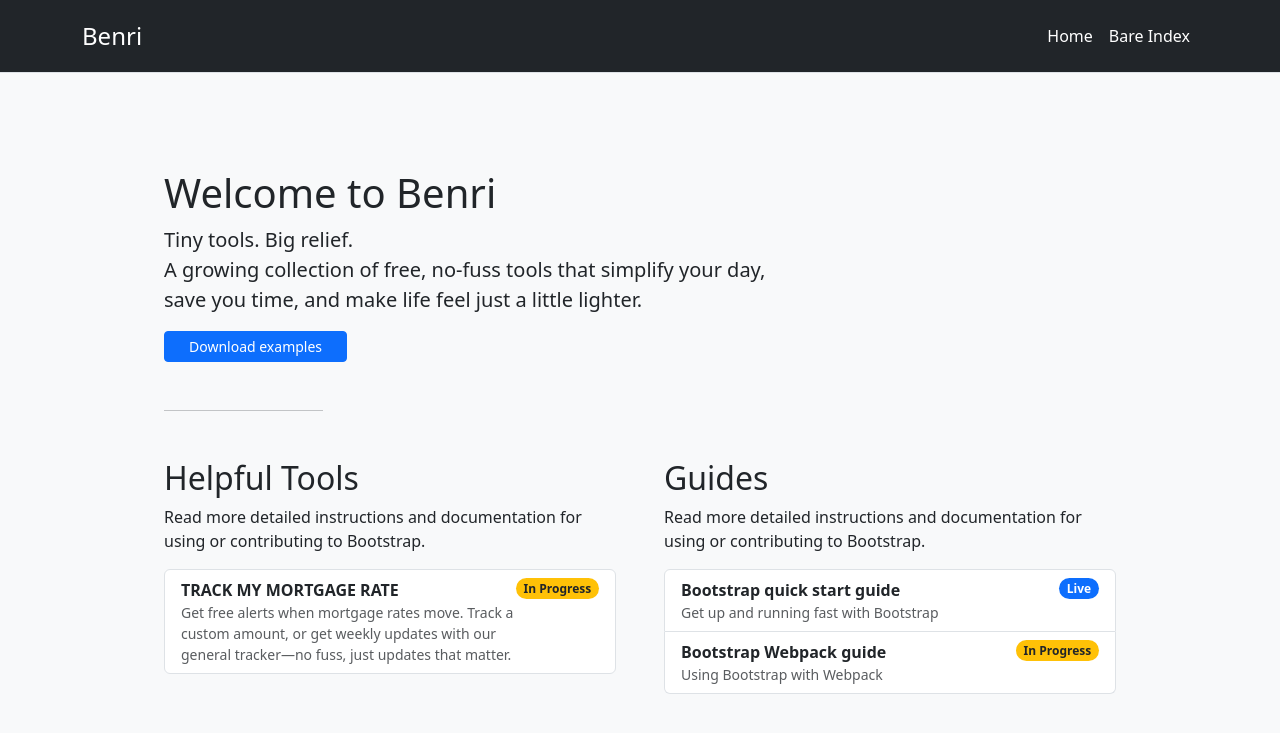
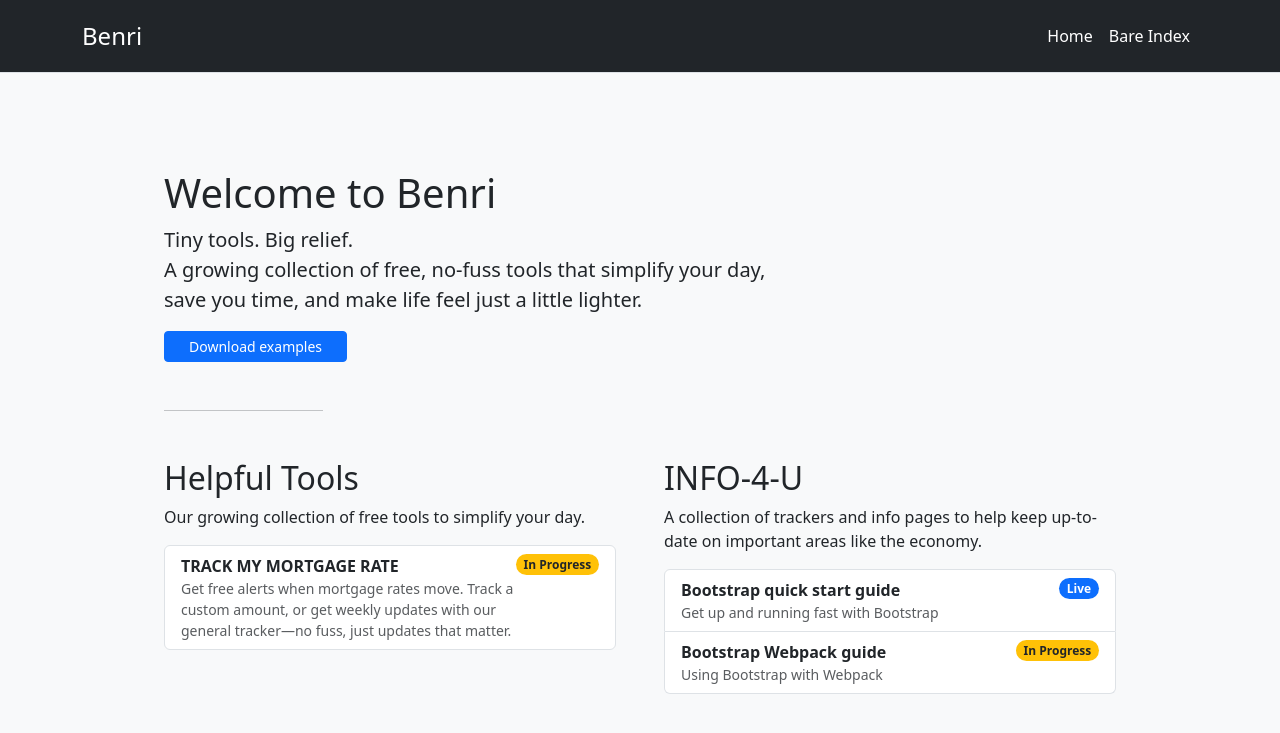
Before and after one commit to RixGpt/benri, a Jekyll site: the page built from index.md, in a window 1280 px wide. Shown: the top 733 px of the page. Built offline with Jekyll 4.4.1, drawn with Linux system fonts in a browser that asks for light colours.

Commit message:
Update index.md

```diff
--- a/index.md
+++ b/index.md
@@ -17,7 +17,7 @@ title: Welcome to Benri
     <div class="row g-5">
       <div class="col-md-6">
         <h2>Helpful Tools</h2>
-        <p>Read more detailed instructions and documentation for using or contributing to Bootstrap.</p>
+        <p>Our growing collection of free tools to simplify your day.</p>
         <div class="list-group">
           <a href="/docs/5.0/getting-started/introduction/" class="list-group-item list-group-item-action d-flex justify-content-between align-items-start">
             <div>
@@ -29,8 +29,8 @@ title: Welcome to Benri
         </div>
       </div>
       <div class="col-md-6">
-        <h2>Guides</h2>
-        <p>Read more detailed instructions and documentation for using or contributing to Bootstrap.</p>
+        <h2>INFO-4-U</h2>
+        <p>A collection of trackers and info pages to help keep up-to-date on important areas like the economy.</p>
         <div class="list-group">
           <a href="/docs/5.0/getting-started/introduction/" class="list-group-item list-group-item-action d-flex justify-content-between align-items-start">
             <div>
```
